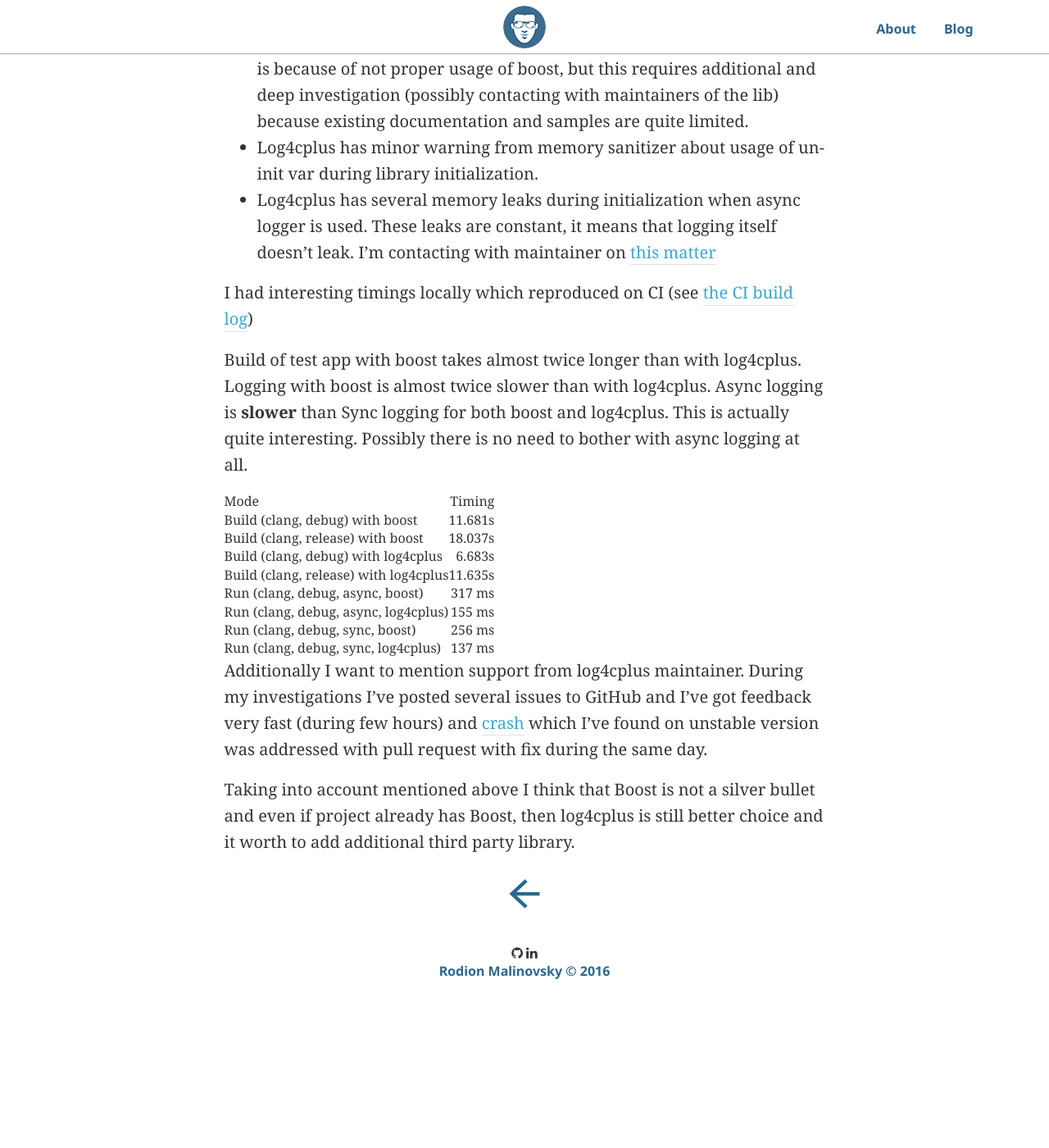
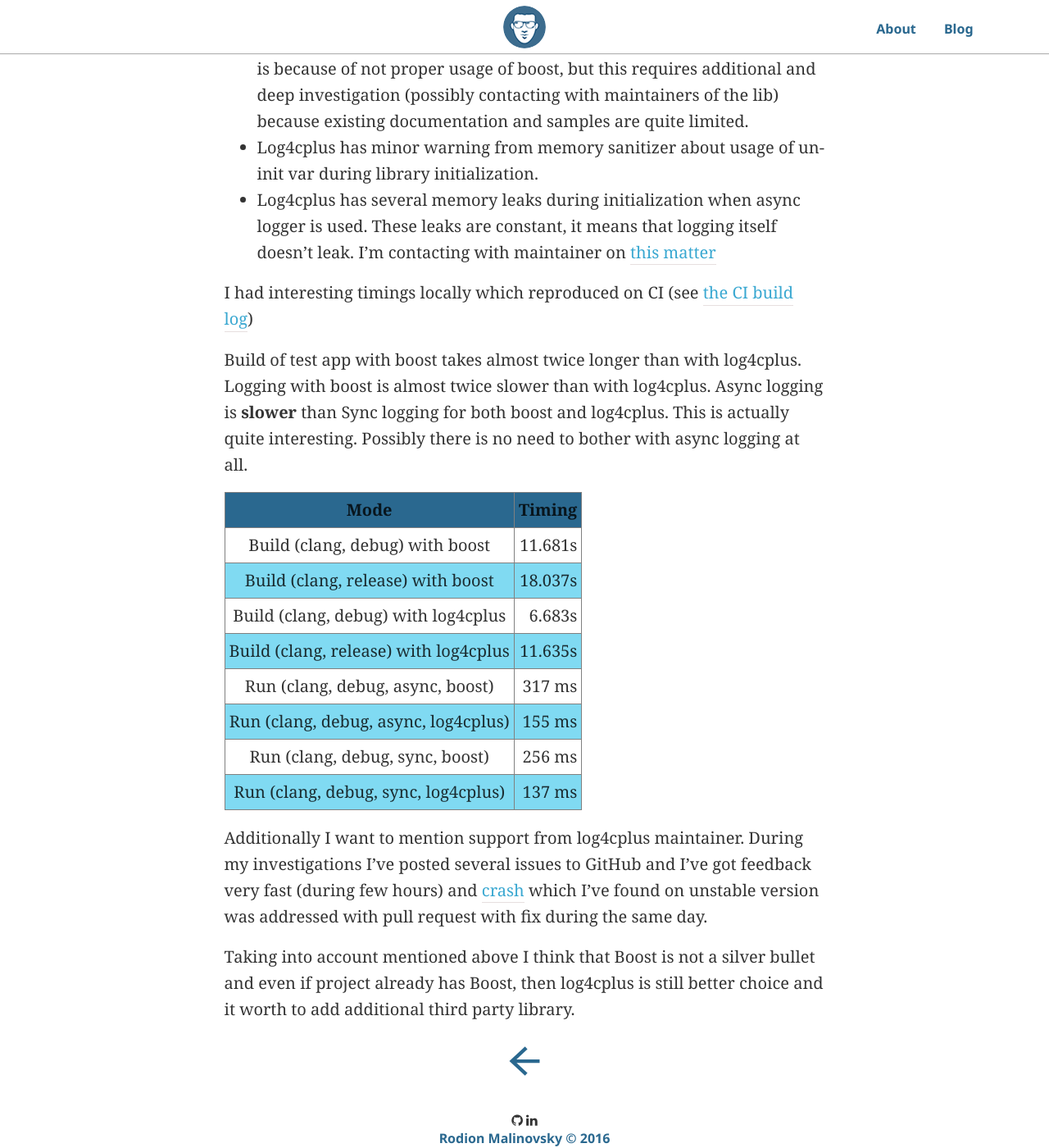
Before and after one commit to malirod/malirod.github.io, a Jekyll site: the page built from _posts/2016-11-20-log4plus-and-boost-comparison.md, in a window 1280 px wide and 1400 px high, scrolled down 868 px. Shown: the whole window at 82% size. Built offline with Jekyll 4.4.1, drawn with Linux system fonts in a browser that asks for light colours; nearby versions of some CDN libraries; comment, search, counter and statistics services are not loaded; before the commit the page ends 2064 px from its top, so only the background shows below that.

Commit message:
Fix style of tables

```diff
--- a/_config.yml
+++ b/_config.yml
@@ -10,8 +10,6 @@
 kramdown:
   input: GFM
   hard_wrap: false
-  syntax_highlighter_opts:
-    disable: true
 
 # Default settings
 defaults:
@@ -32,6 +30,6 @@
 
 # Gems
 gems: [jekyll-paginate]
-paginate: 3
+paginate: 5
 paginate_path: "/blog/page/:num"
 comments: true
--- a/_includes/head.html
+++ b/_includes/head.html
@@ -3,7 +3,7 @@
 	<meta http-equiv="X-UA-Compatible" content="IE=edge">
   <meta name="viewport" content="width=device-width, initial-scale=1.0" />
 
-	<title>{% if page.title %}{{ page.title }} - RM{% else %}{{ site.title }}{% endif %}</title>
+	<title>{% if page.title %}{{ page.title }} - Rodion Malinovsky{% else %}{{ site.title }}{% endif %}</title>
 
 	<meta name="description" content="{{ site.description }}">
 
--- a/_posts/2016-11-20-log4plus-and-boost-comparison.md
+++ b/_posts/2016-11-20-log4plus-and-boost-comparison.md
@@ -24,16 +24,16 @@
 Build of test app with boost takes almost twice longer than with log4cplus. Logging with boost is almost twice slower than with log4cplus. Async logging is **slower** than Sync logging for both boost and log4cplus.
 This is actually quite interesting. Possibly there is no need to bother with async logging at all.
 
-| Mode | Timing |
-|:----------|-------------:|
-| Build (clang, debug) with boost | 11.681s |
-| Build (clang, release) with boost | 18.037s |
-| Build (clang, debug) with log4cplus | 6.683s |
-| Build (clang, release) with log4cplus | 11.635s |
-| Run (clang, debug, async, boost) | 317 ms |
-| Run (clang, debug, async, log4cplus) | 155 ms |
-| Run (clang, debug, sync, boost) | 256 ms |
-| Run (clang, debug, sync, log4cplus) | 137 ms |
+ **Mode** | **Timing**
+:---:|---:
+Build (clang, debug) with boost | 11.681s
+Build (clang, release) with boost | 18.037s
+Build (clang, debug) with log4cplus | 6.683s
+Build (clang, release) with log4cplus | 11.635s
+Run (clang, debug, async, boost) | 317 ms
+Run (clang, debug, async, log4cplus) | 155 ms
+Run (clang, debug, sync, boost) | 256 ms
+Run (clang, debug, sync, log4cplus) | 137 ms
 
 
 Additionally I want to mention support from log4cplus maintainer. During my investigations I’ve posted several issues to GitHub and I’ve got feedback very fast (during few hours) and [crash](https://github.com/log4cplus/log4cplus/issues/205) which I’ve found on unstable version was addressed with pull request with fix during the same day.
--- a/_sass/_post.scss
+++ b/_sass/_post.scss
@@ -1,5 +1,4 @@
 // Post wrapper
-
 article.container.post {
     margin-top: $header-height + $margin-xs;
     padding: $margin-xs;
@@ -10,7 +9,6 @@
 }
 
 // Post content
-
 .post {
     position: relative;
     padding-top: $header-height;
@@ -36,6 +34,7 @@
             border-bottom: 1px solid $blue;
         }
     }
+
     blockquote {
     padding: 15px 30px 15px 15px;
     margin: $margin-s 0;
@@ -47,6 +46,46 @@
         line-height: 1.5;
     }
 
+    // Tables
+    table {
+        display: table;
+        border-spacing: 2px;
+        border-collapse: collapse;
+        border: 1px solid grey;
+
+        margin-bottom: $margin-xs;
+        font-family: $serif;
+        font-size: $textSize-m;
+        font-weight: 400;
+        line-height: 1.6;
+        color: $text-color;
+    }
+    tr {
+        display: table-row;
+        vertical-align: inherit;
+    }
+    td {
+        display: table-cell;
+        border-spacing: 5px;
+        vertical-align: inherit;
+        text-align: inherit;
+        padding: 5px;
+        border-collapse: collapse;
+        border: 1px solid grey;
+    }
+    th {
+        display: table-cell;
+        vertical-align: inherit;
+        font-weight: bold;
+        padding: 5px;
+        background: $blue-dark;
+        border: 1px solid grey;
+    }
+    tr:nth-child(2n) {
+        background-color: $blue-light;
+    }
+
+    // Lists
     ul {
         list-style-type: disc;
         padding-left: 40px;
@@ -60,10 +99,11 @@
      }
     ol { list-style-type: decimal; padding-left: 40px; }
     li { display: list-item; }
+
+    // Headers
     h2 { margin-top: 2%;}
     h3 { margin-top: 2%;}
     h4 { margin-top: 2%;}
-
 }
 
 .post__container {
```
Lines whose indentation alone changed are shown as unchanged.
